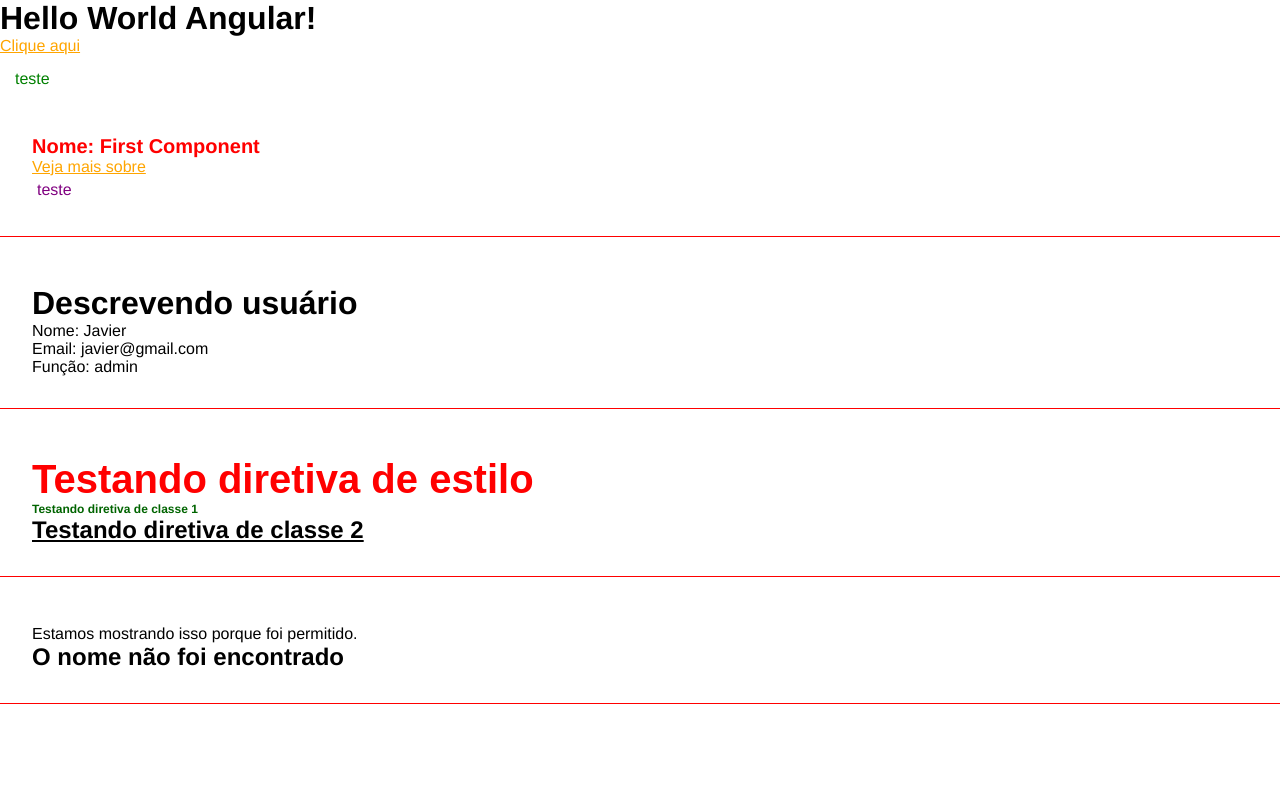
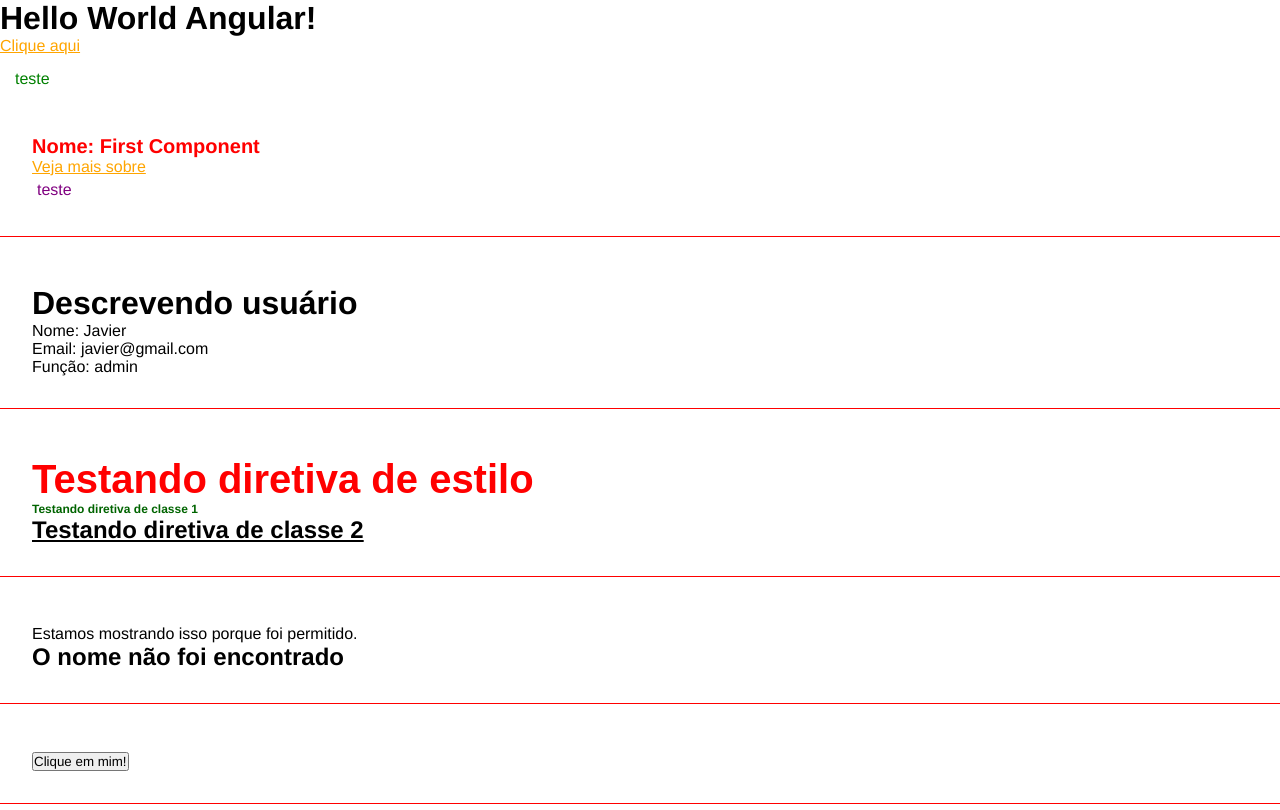
Before and after one commit to Jhonatha1/Curso-Angular, an Angular app: page / in a window 1280 px wide. Shown: the top 810 px of the page. Built offline with nearby package versions, Linux system fonts and the light colour scheme.

Commit message:
Eventos no Angular

```diff
--- a/src/app/app.component.html
+++ b/src/app/app.component.html
@@ -7,3 +7,4 @@
 <app-parent-data [name] ="userName" [userData] ="userData" ></app-parent-data>
 <app-directives> </app-directives>
 <app-if-render> </app-if-render>
+<app-eventos> </app-eventos>
--- a/src/app/app.component.ts
+++ b/src/app/app.component.ts
@@ -5,12 +5,14 @@
 import { ParentDataComponent } from "./components/parent-data/parent-data.component";
 import { DirectivesComponent } from "./components/directives/directives.component";
 import { IfRenderComponent} from "./components/if-render/if-render.component";
+import { EventosComponent } from "./components/eventos/eventos.component";
+
 @Component({
     selector: 'app-root',
     standalone: true,
     templateUrl: './app.component.html',
     styleUrl: './app.component.css',
-    imports: [CommonModule, RouterOutlet, FirstComponentComponent, ParentDataComponent, DirectivesComponent, IfRenderComponent]
+    imports: [CommonModule, RouterOutlet, FirstComponentComponent, ParentDataComponent, DirectivesComponent, IfRenderComponent, EventosComponent]
 })
 export class AppComponent {
   title = 'curso-angular';
--- /dev/null
+++ b/src/app/components/eventos/eventos.component.html
@@ -0,0 +1,4 @@
+<div class="class">
+    <p *ngIf="show">Exibindo mensagem!</p>
+    <button (click)="showMessage()">Clique em mim!</button>
+</div>
--- /dev/null
+++ b/src/app/components/eventos/eventos.component.ts
@@ -0,0 +1,19 @@
+import { Component } from '@angular/core';
+import { CommonModule } from '@angular/common';
+
+@Component({
+  selector: 'app-eventos',
+  standalone: true,
+  imports: [CommonModule],
+  templateUrl: './eventos.component.html',
+  styleUrl: './eventos.component.css'
+})
+export class EventosComponent {
+  show: boolean = false;
+
+  showMessage():void {
+    this.show = !this.show;
+  }
+
+
+}
```
Also changed, not shown: src/app/components/eventos/eventos.component.css (added), 1 other file (tests, documents, lock files or other folders).
